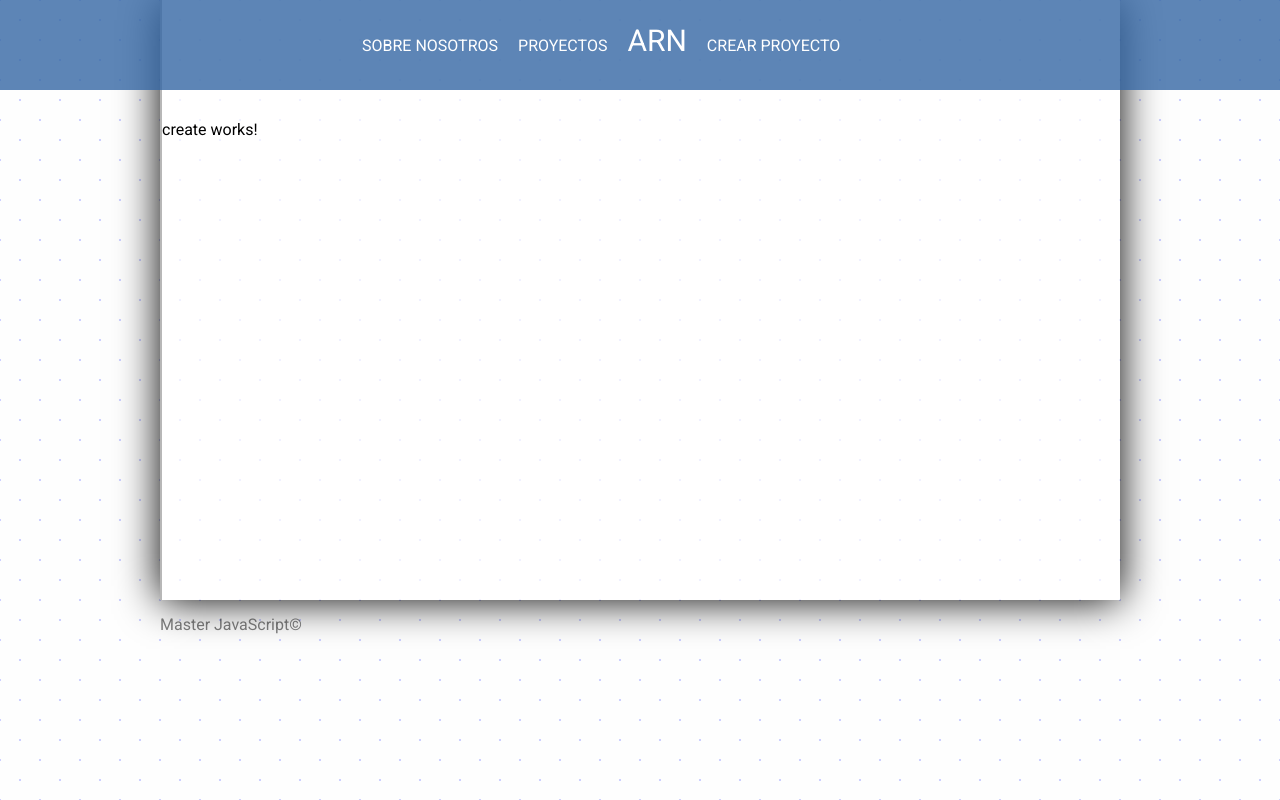
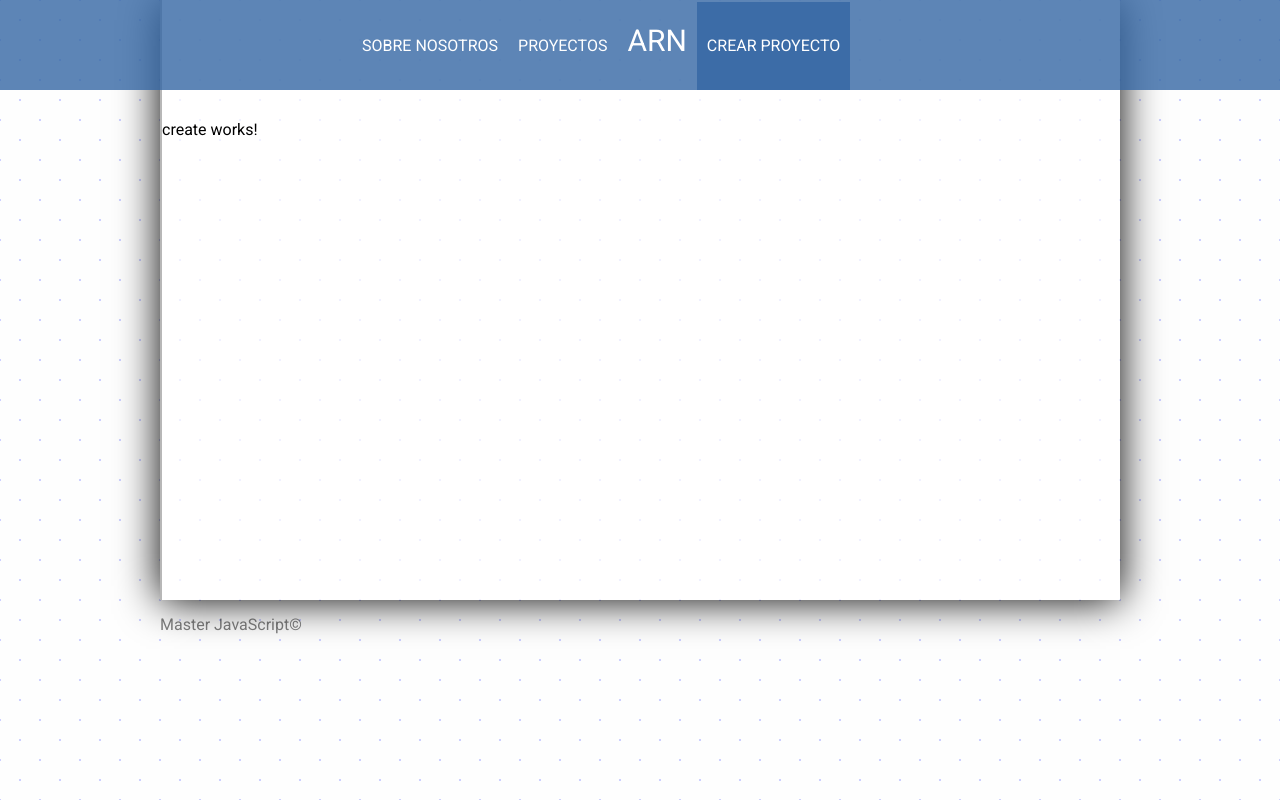
Before and after one commit to Juandieruiz/portfolio-meanstack, an Angular app: page /crear-proyecto in a window 1280 px wide. Built offline with nearby package versions, Linux system fonts and the light colour scheme.

Commit message:
routerLinkActived navbar

```diff
--- a/src/app/app.component.html
+++ b/src/app/app.component.html
@@ -1,10 +1,10 @@
 <header>
         <ul>
-            <li><a [routerLink]="['/sobre-nosotros']">Sobre Nosotros</a></li>
-            <li><a [routerLink]="['/proyectos']">Proyectos</a></li>
+            <li><a [routerLink]="['/sobre-nosotros']" [routerLinkActive]="['actived']">Sobre Nosotros</a></li>
+            <li><a [routerLink]="['/proyectos']" [routerLinkActive]="['actived']">Proyectos</a></li>
             <li id="logo"><a href="#">ARN</a></li>
-            <li><a [routerLink]="['/crear-proyecto']">Crear Proyecto</a></li>
-            <li><a [routerLink]="['/contacto']">Contacto</a></li>
+            <li><a [routerLink]="['/crear-proyecto']" [routerLinkActive]="['actived']">Crear Proyecto</a></li>
+            <li><a [routerLink]="['/contacto']" [routerLinkActive]="['actived']">Contacto</a></li>
         </ul>
 
 </header>
--- a/src/styles.css
+++ b/src/styles.css
@@ -79,7 +79,8 @@
     transition: all 300ms;
 }
 
-header a:hover{
+header a:hover,
+.actived{
     background: rgba(53, 103, 164, 0.8);
     color: white;
 }
```
